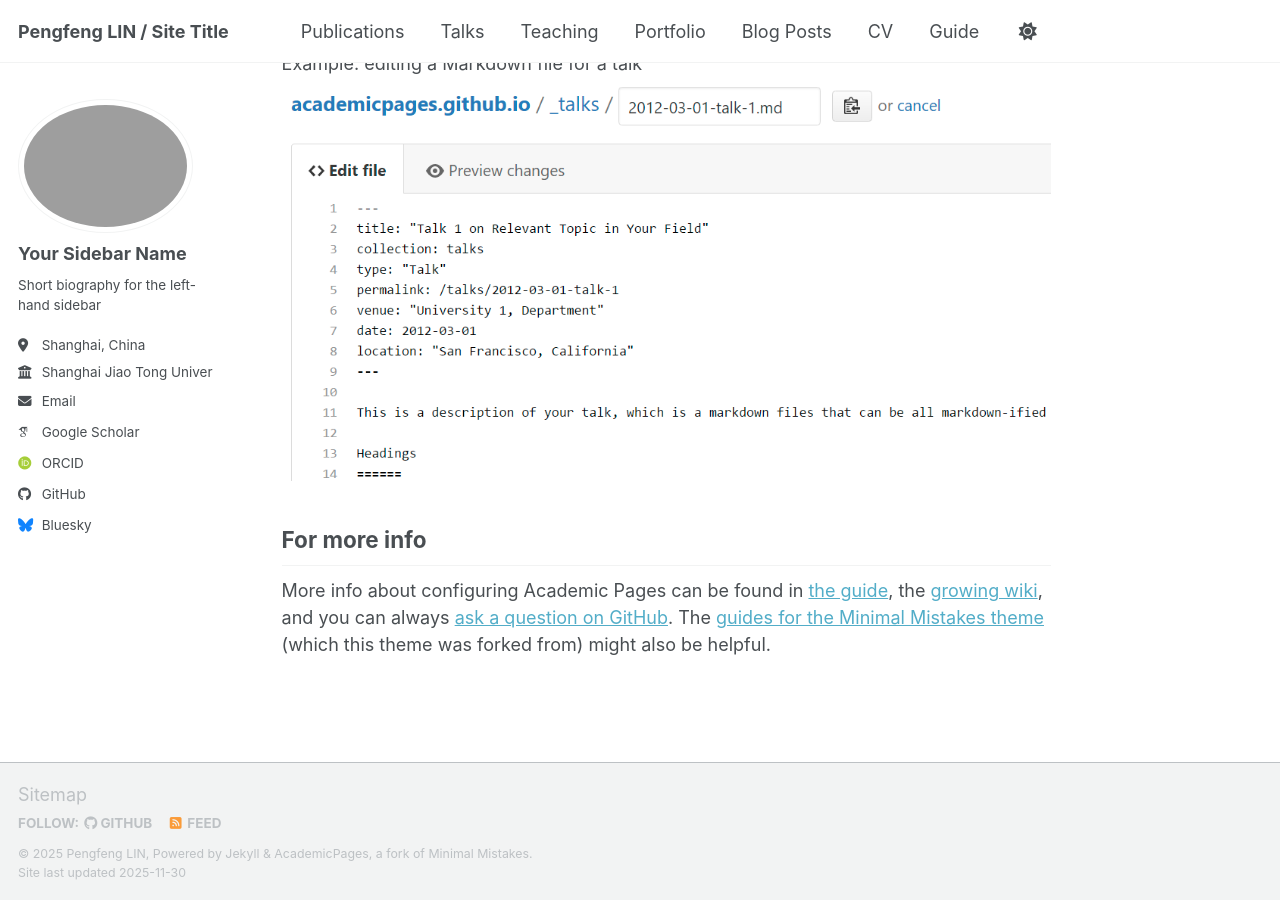
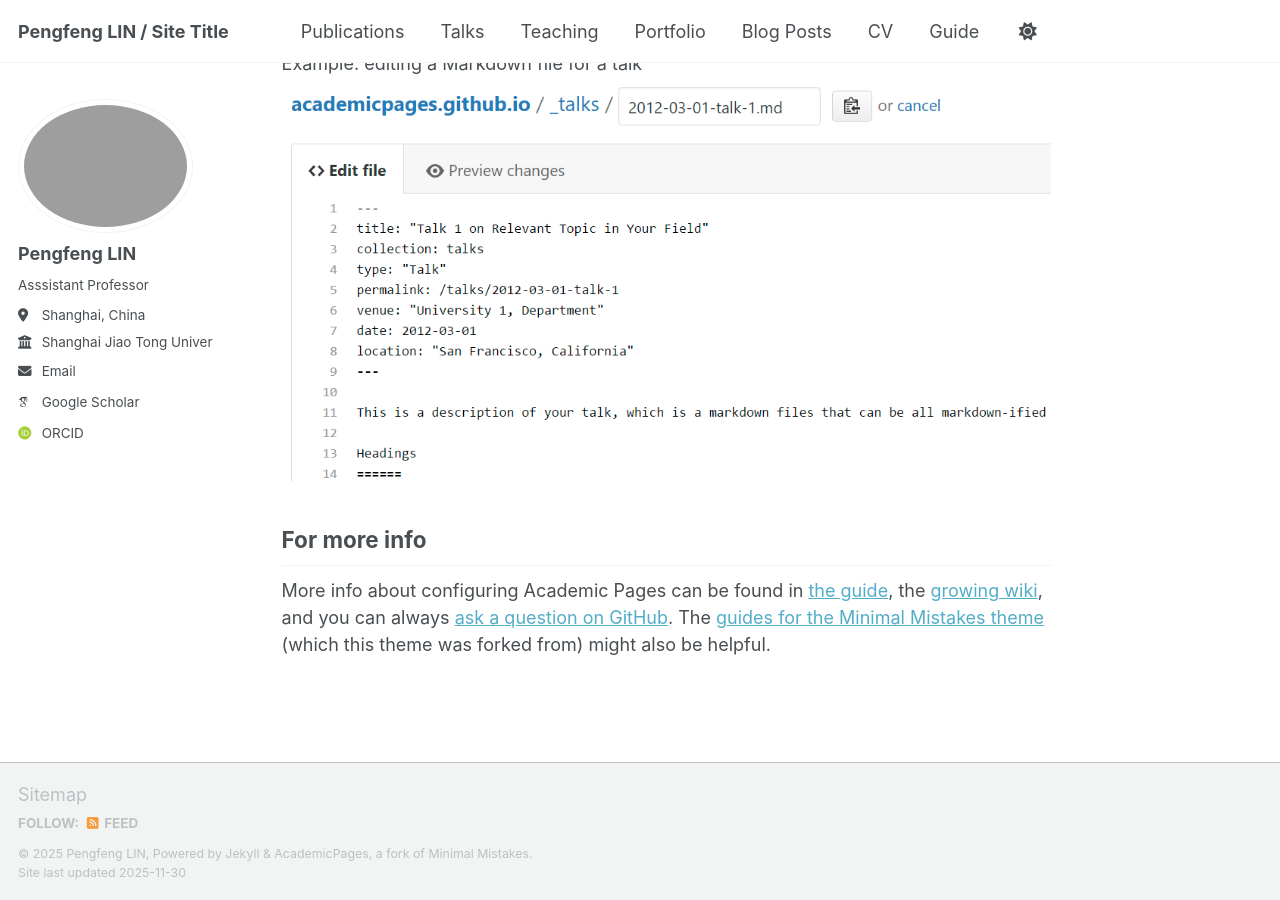
Before and after one commit to missinglpf/linpengfeng1.github.io, a Jekyll site: the page built from _pages/about.md, in a window 1280 px wide and 900 px high, scrolled down 2718 px. Built offline with Jekyll 4.4.1, drawn with Linux system fonts in a browser that asks for light colours; some web fonts are replaced; a script bundle is joined from its source files by our own code; library files that are not in the unit come from our copies.

Commit message:
Update _config.yml

```diff
--- a/_config.yml
+++ b/_config.yml
@@ -24,9 +24,9 @@ repository               : "academicpages/academicpages.github.io"
 author:
   # Biographic information
   avatar           : "PengfengLin_crop.jpg"
-  name             : "Your Sidebar Name"
-  # pronouns         : # example: ""
-  bio              : "Short biography for the left-hand sidebar"
+  name             : "Pengfeng LIN"
+  pronouns         : "Asssistant Professor"
+  # bio              : "Short biography for the left-hand sidebar"
   location         : "Shanghai, China"
   employer         : "Shanghai Jiao Tong University"
   uri              : # URL
@@ -36,28 +36,28 @@ author:
   # academia         : # URL
   # arxiv            : # URL - Update with the correct link to your profile
   googlescholar    : "https://scholar.google.com/citations?user=PS_CX0AAAAAJ"
-  # inspire-hep      : # URL
-  # impactstory      : # URL
+  inspire-hep      : # URL
+  impactstory      : # URL
   orcid            : "https://orcid.org/my-orcid?orcid=0000-0001-5557-1036"
-  # semantic         : # URL
-  # ssrn             : # URL
-  # pubmed           : "https://www.ncbi.nlm.nih.gov/pubmed/?term=john+snow"
-  # researchgate     : # URL
-  # scopus           : # URL
-  # zotero           : # URL
+  semantic         : # URL
+  ssrn             : # URL
+  pubmed           : # "https://www.ncbi.nlm.nih.gov/pubmed/?term=john+snow"
+  researchgate     : # URL
+  scopus           : # URL
+  zotero           : # URL
 
 
   # Repositories and software development
   bitbucket        : # Username - Update with your username on the site
   codepen          : # Username
   dribbble         : # Username
-  github           : "academicpages"
+  github           : # "academicpages"
   kaggle           : # Username
   stackoverflow    : # User number or user number and name (i.e., use "1" or "1/jeff-atwood")
 
   # Social media
   artstation       : # Username
-  bluesky          : "bsky.app" # Replace this with you Bluesky username
+  bluesky          : # "bsky.app" # Replace this with you Bluesky username
   facebook         : # Username
   flickr           : # Username
   foursquare       : # Username
```
